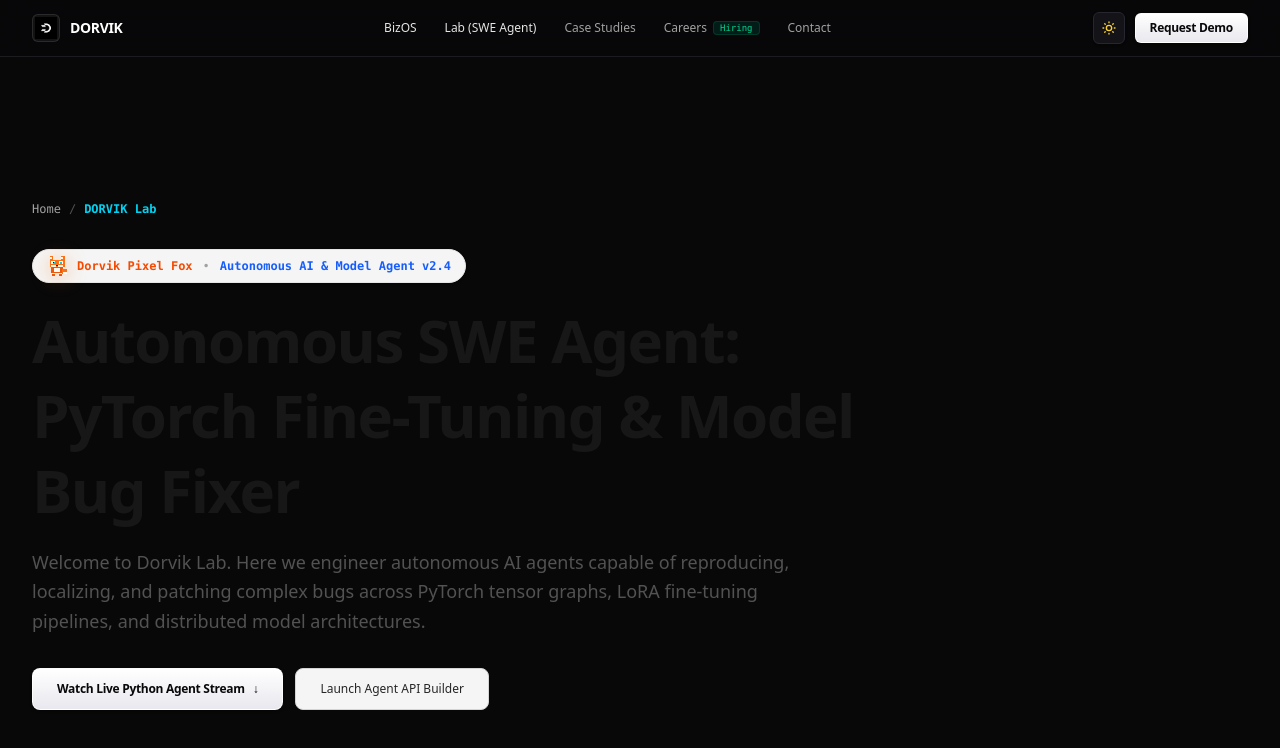
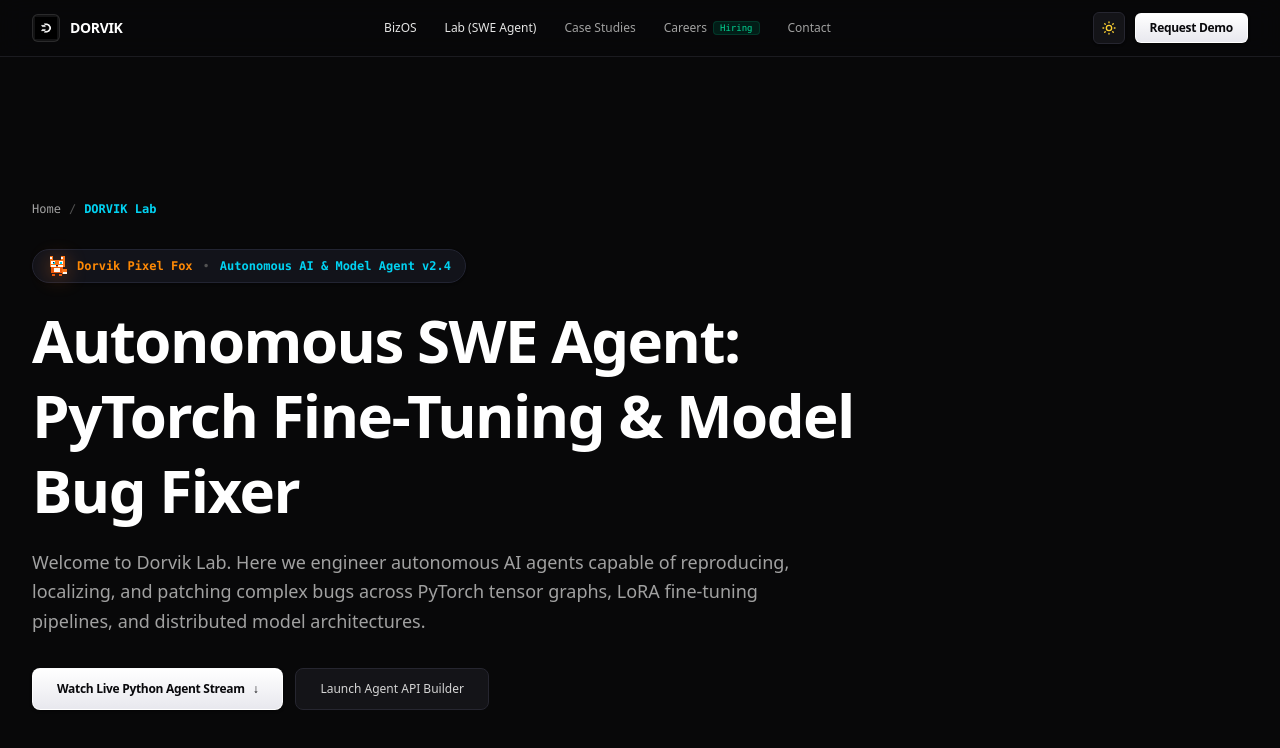
Before and after one commit to seaman7/dorvik, a Next.js app: page /lab in a window 1280 px wide. Shown: the top 748 px of the page. Built offline with nearby package versions, Linux system fonts and the light colour scheme.

Commit message:
Fix full-page Day Mode contrast: eliminate dark footer void and restore pristine light theme across all sections

```diff
--- a/src/app/globals.css
+++ b/src/app/globals.css
@@ -1,5 +1,7 @@
 @import url('https://fonts.googleapis.com/css2?family=Roboto+Mono:ital,wght@0,300;0,400;0,500;0,600;0,700;1,400&family=Geist+Mono:wght@400;500;600;700&family=Inter:wght@400;500;600;700;800;900&display=swap');
 @import "tailwindcss";
+
+@custom-variant dark (&:where([data-theme=dark], [data-theme=dark] *, .dark, .dark *));
 
 @layer base {
   :root {
@@ -306,17 +308,25 @@
 }
 
 /* Surface Cards in Light Mode */
+html.light .bg-\[\#050508\],
 html.light .bg-\[\#0C0C10\],
 html.light .bg-\[\#0E0E12\],
 html.light .bg-\[\#0B0B0E\],
 html.light .bg-\[\#080809\],
 html.light .bg-\[\#08080A\],
 html.light .bg-\[\#101016\],
+html.light .bg-\[\#111116\],
 html.light .bg-\[\#121216\],
+html.light .bg-\[\#12131A\],
+html.light .bg-\[\#12131C\],
 html.light .bg-\[\#131317\],
 html.light .bg-\[\#141418\],
 html.light .bg-\[\#1a1a22\],
 html.light .bg-\[\#0C0C12\],
+html.light .bg-\[\#0D0D11\],
+html.light .bg-\[\#130825\],
+html.light .bg-\[\#22074f\],
+html.light .bg-\[\#09051c\],
 html.light .bg-black,
 html.light .bg-black\/40,
 html.light .bg-black\/50,
@@ -328,24 +338,83 @@
 html.light .bg-neutral-900\/50,
 html.light .bg-neutral-900\/60,
 html.light .bg-neutral-900\/90,
+html.light .bg-neutral-950,
+html[data-theme="light"] .bg-\[\#050508\],
 html[data-theme="light"] .bg-\[\#0C0C10\],
 html[data-theme="light"] .bg-\[\#0E0E12\],
 html[data-theme="light"] .bg-\[\#0B0B0E\],
 html[data-theme="light"] .bg-\[\#080809\],
 html[data-theme="light"] .bg-\[\#08080A\],
 html[data-theme="light"] .bg-\[\#101016\],
+html[data-theme="light"] .bg-\[\#111116\],
 html[data-theme="light"] .bg-\[\#121216\],
+html[data-theme="light"] .bg-\[\#12131A\],
+html[data-theme="light"] .bg-\[\#12131C\],
 html[data-theme="light"] .bg-\[\#131317\],
 html[data-theme="light"] .bg-\[\#141418\],
 html[data-theme="light"] .bg-\[\#1a1a22\],
 html[data-theme="light"] .bg-\[\#0C0C12\],
+html[data-theme="light"] .bg-\[\#0D0D11\],
+html[data-theme="light"] .bg-\[\#130825\],
+html[data-theme="light"] .bg-\[\#22074f\],
+html[data-theme="light"] .bg-\[\#09051c\],
+html[data-theme="light"] .bg-black,
 html[data-theme="light"] .bg-neutral-900,
 html[data-theme="light"] .bg-neutral-900\/40,
 html[data-theme="light"] .bg-neutral-900\/50,
 html[data-theme="light"] .bg-neutral-900\/60,
-html[data-theme="light"] .bg-neutral-900\/90 {
+html[data-theme="light"] .bg-neutral-900\/90,
+html[data-theme="light"] .bg-neutral-950 {
   background-color: #FFFFFF !important;
   color: #18181B !important;
+}
+
+/* Light Theme Footer System (Fixes bottom black screen) */
+html.light footer,
+html[data-theme="light"] footer {
+  background-color: #FAFAFC !important;
+  border-top: 1px solid #E4E4E7 !important;
+  color: #3F3F46 !important;
+}
+
+html.light footer .bg-\[\#050508\],
+html[data-theme="light"] footer .bg-\[\#050508\],
+html.light footer .bg-\[\#0C0C12\],
+html[data-theme="light"] footer .bg-\[\#0C0C12\] {
+  background-color: #FFFFFF !important;
+}
+
+html.light footer .border-white\/\[0\.08\],
+html.light footer .border-white\/10,
+html.light footer .border-white\/15,
+html[data-theme="light"] footer .border-white\/\[0\.08\],
+html[data-theme="light"] footer .border-white\/10,
+html[data-theme="light"] footer .border-white\/15 {
+  border-color: #E4E4E7 !important;
+}
+
+html.light footer h2,
+html.light footer h3,
+html.light footer h4,
+html[data-theme="light"] footer h2,
+html[data-theme="light"] footer h3,
+html[data-theme="light"] footer h4 {
+  color: #09090B !important;
+}
+
+html.light footer p,
+html[data-theme="light"] footer p {
+  color: #52525B !important;
+}
+
+html.light footer a:not(.btn-light-refined),
+html[data-theme="light"] footer a:not(.btn-light-refined) {
+  color: #52525B !important;
+}
+
+html.light footer a:not(.btn-light-refined):hover,
+html[data-theme="light"] footer a:not(.btn-light-refined):hover {
+  color: #09090B !important;
 }
 
 /* Light Theme Borders */
--- a/src/app/lab/page.jsx
+++ b/src/app/lab/page.jsx
@@ -6,20 +6,20 @@
 
 export default function DorvikLabPage() {
   return (
-    <div className="min-h-screen bg-[#080809] text-neutral-200 pt-28 sm:pt-36 pb-28 font-sans antialiased">
+    <div className="min-h-screen bg-[#FAFAFC] dark:bg-[#080809] text-neutral-900 dark:text-neutral-200 pt-28 sm:pt-36 pb-28 font-sans antialiased transition-colors">
       <div className="max-w-7xl mx-auto px-4 sm:px-6 lg:px-8">
         {/* Navigation Breadcrumbs */}
-        <div className="flex items-center gap-2 text-xs font-mono text-neutral-400 mb-8">
-          <Link href="/" className="hover:text-white transition-colors">
+        <div className="flex items-center gap-2 text-xs font-mono text-neutral-600 dark:text-neutral-400 mb-8">
+          <Link href="/" className="hover:text-neutral-900 dark:hover:text-white transition-colors">
             Home
           </Link>
-          <span className="text-neutral-600">/</span>
-          <span className="text-cyan-400 font-semibold">DORVIK Lab</span>
+          <span className="text-neutral-400 dark:text-neutral-600">/</span>
+          <span className="text-blue-600 dark:text-cyan-400 font-semibold">DORVIK Lab</span>
         </div>
 
         {/* Lab Hero Header */}
         <div className="max-w-4xl mb-12">
-          <div className="inline-flex items-center gap-2.5 px-3.5 py-1.5 rounded-full bg-neutral-100 dark:bg-[#12131A] border border-neutral-200 dark:border-[#222432] mb-5 text-xs font-mono text-neutral-800 dark:text-neutral-300 shadow-sm">
+          <div className="inline-flex items-center gap-2.5 px-3.5 py-1.5 rounded-full bg-white dark:bg-[#12131A] border border-neutral-200 dark:border-[#222432] mb-5 text-xs font-mono text-neutral-800 dark:text-neutral-300 shadow-sm transition-colors">
             <div className="w-5 h-5 shrink-0">
               <DorvikPixelFox className="w-full h-full" />
             </div>
@@ -99,56 +99,56 @@
         </div>
 
         {/* Technical Architecture Breakdown */}
-        <div className="bg-[#0C0C10] border border-[#1e1e26] rounded-2xl p-8 sm:p-12 mb-20 shadow-xl">
+        <div className="bg-white dark:bg-[#0C0C10] border border-neutral-200 dark:border-[#1e1e26] rounded-2xl p-8 sm:p-12 mb-20 shadow-sm dark:shadow-xl transition-colors">
           <div className="max-w-2xl mb-10">
-            <span className="text-[11px] font-mono text-neutral-400 uppercase tracking-widest font-semibold block mb-2">
+            <span className="text-[11px] font-mono text-neutral-500 dark:text-neutral-400 uppercase tracking-widest font-semibold block mb-2">
               AGENT ARCHITECTURE
             </span>
-            <h2 className="text-2xl sm:text-3xl font-bold text-white tracking-tight">
+            <h2 className="text-2xl sm:text-3xl font-bold text-neutral-900 dark:text-white tracking-tight">
               Deterministic Neuro-Symbolic Code Synthesis
             </h2>
-            <p className="text-xs sm:text-sm text-neutral-400 mt-2 leading-relaxed">
+            <p className="text-xs sm:text-sm text-neutral-600 dark:text-neutral-400 mt-2 leading-relaxed">
               Unlike stochastic LLM text wrappers, Dorvik combines symbolic compiler-level AST analysis with sandboxed execution to guarantee zero hallucinations and zero regressions.
             </p>
           </div>
 
           <div className="grid grid-cols-1 md:grid-cols-4 gap-4">
-            <div className="p-5 rounded-xl bg-[#111116] border border-[#1e1e26]">
-              <div className="text-xs font-mono font-bold text-cyan-400 mb-3">
+            <div className="p-5 rounded-xl bg-[#F8FAFC] dark:bg-[#111116] border border-neutral-200 dark:border-[#1e1e26] transition-colors shadow-xs">
+              <div className="text-xs font-mono font-bold text-blue-600 dark:text-cyan-400 mb-3">
                 01 &bull; Static Analysis
               </div>
-              <h3 className="text-sm font-bold text-white mb-1">AST Graph Traversal</h3>
-              <p className="text-xs text-neutral-400 leading-relaxed">
+              <h3 className="text-sm font-bold text-neutral-900 dark:text-white mb-1">AST Graph Traversal</h3>
+              <p className="text-xs text-neutral-600 dark:text-neutral-400 leading-relaxed">
                 Parses repository into abstract syntax graphs to isolate dependency trees, typing mismatches, and tainted variable scope.
               </p>
             </div>
 
-            <div className="p-5 rounded-xl bg-[#111116] border border-[#1e1e26]">
-              <div className="text-xs font-mono font-bold text-cyan-400 mb-3">
+            <div className="p-5 rounded-xl bg-[#F8FAFC] dark:bg-[#111116] border border-neutral-200 dark:border-[#1e1e26] transition-colors shadow-xs">
+              <div className="text-xs font-mono font-bold text-blue-600 dark:text-cyan-400 mb-3">
                 02 &bull; Isolation
               </div>
-              <h3 className="text-sm font-bold text-white mb-1">MicroVM Sandboxing</h3>
-              <p className="text-xs text-neutral-400 leading-relaxed">
+              <h3 className="text-sm font-bold text-neutral-900 dark:text-white mb-1">MicroVM Sandboxing</h3>
+              <p className="text-xs text-neutral-600 dark:text-neutral-400 leading-relaxed">
                 Spins up isolated Firecracker microVMs in sub-seconds to run failing test suites and verify bug reproduction.
               </p>
             </div>
 
-            <div className="p-5 rounded-xl bg-[#111116] border border-[#1e1e26]">
-              <div className="text-xs font-mono font-bold text-cyan-400 mb-3">
+            <div className="p-5 rounded-xl bg-[#F8FAFC] dark:bg-[#111116] border border-neutral-200 dark:border-[#1e1e26] transition-colors shadow-xs">
+              <div className="text-xs font-mono font-bold text-blue-600 dark:text-cyan-400 mb-3">
                 03 &bull; Patching
               </div>
-              <h3 className="text-sm font-bold text-white mb-1">Surgical Diff Gen</h3>
-              <p className="text-xs text-neutral-400 leading-relaxed">
-                Produces minimal git diffs adhering strictly to the repository&apos;s code style, linter rules, and TypeScript interfaces.
+              <h3 className="text-sm font-bold text-neutral-900 dark:text-white mb-1">Surgical Diff Gen</h3>
+              <p className="text-xs text-neutral-600 dark:text-neutral-400 leading-relaxed">
+                Produces minimal git diffs adhering strictly to the repository&apos;s code style, linter rules, and typing interfaces.
               </p>
             </div>
 
-            <div className="p-5 rounded-xl bg-[#111116] border border-[#1e1e26]">
-              <div className="text-xs font-mono font-bold text-cyan-400 mb-3">
+            <div className="p-5 rounded-xl bg-[#F8FAFC] dark:bg-[#111116] border border-neutral-200 dark:border-[#1e1e26] transition-colors shadow-xs">
+              <div className="text-xs font-mono font-bold text-blue-600 dark:text-cyan-400 mb-3">
                 04 &bull; Validation
               </div>
-              <h3 className="text-sm font-bold text-white mb-1">Regression Harness</h3>
-              <p className="text-xs text-neutral-400 leading-relaxed">
+              <h3 className="text-sm font-bold text-neutral-900 dark:text-white mb-1">Regression Harness</h3>
+              <p className="text-xs text-neutral-600 dark:text-neutral-400 leading-relaxed">
                 Re-executes the full test suite in parallel. If all checks pass, opens a verified Pull Request with full context.
               </p>
             </div>
@@ -157,10 +157,10 @@
 
         {/* Call to Action for Tech Teams */}
         <div className="text-center max-w-xl mx-auto">
-          <h3 className="text-xl font-bold text-white mb-2">
+          <h3 className="text-xl font-bold text-neutral-900 dark:text-white mb-2">
             Deploy the Dorvik Agent in Your Engineering CI/CD
           </h3>
-          <p className="text-xs sm:text-sm text-neutral-400 mb-6 leading-relaxed">
+          <p className="text-xs sm:text-sm text-neutral-600 dark:text-neutral-400 mb-6 leading-relaxed">
             We partner with software engineering organizations to deploy autonomous bug-fixing agents directly into GitHub, GitLab, and Bitbucket pipelines.
           </p>
           <Link
--- a/src/app/layout.jsx
+++ b/src/app/layout.jsx
@@ -58,7 +58,7 @@
 export default function RootLayout({ children }) {
   return (
     <html lang="en" className="scroll-smooth">
-      <body className="min-h-screen bg-[#08080A] text-neutral-200 antialiased selection:bg-cyan-500 selection:text-black font-sans transition-colors duration-200">
+      <body className="min-h-screen bg-[#FAFAFC] dark:bg-[#08080A] text-neutral-900 dark:text-neutral-200 antialiased selection:bg-cyan-500 selection:text-black font-sans transition-colors duration-200">
         <ThemeProvider>
           {/* Accessible Skip Link */}
           <a
--- a/src/components/home/DorvikFooter.jsx
+++ b/src/components/home/DorvikFooter.jsx
@@ -6,14 +6,14 @@
 
 export function DorvikFooter() {
   return (
-    <footer className="w-full bg-[#050508] border-t border-white/[0.08] font-sans text-neutral-300 pt-16 pb-14">
+    <footer className="w-full bg-[#FAFAFC] dark:bg-[#050508] border-t border-neutral-200 dark:border-white/[0.08] font-sans text-neutral-600 dark:text-neutral-300 pt-16 pb-14 transition-colors">
       <div className="max-w-7xl mx-auto px-4 sm:px-6 lg:px-8">
         {/* Pre-Footer Action Banner */}
-        <div className="bg-[#0C0C12] border border-white/10 rounded-3xl p-8 sm:p-12 mb-16 text-center relative overflow-hidden shadow-2xl">
+        <div className="bg-white dark:bg-[#0C0C12] border border-neutral-200 dark:border-white/10 rounded-3xl p-8 sm:p-12 mb-16 text-center relative overflow-hidden shadow-xl dark:shadow-2xl transition-colors">
           <div className="absolute top-0 right-1/4 w-96 h-48 bg-cyan-500/10 rounded-full blur-3xl pointer-events-none" />
 
           <div className="max-w-2xl mx-auto relative z-10">
-            <div className="w-12 h-12 bg-white/5 border border-white/10 rounded-xl flex items-center justify-center mx-auto mb-5">
+            <div className="w-12 h-12 bg-neutral-100 dark:bg-white/5 border border-neutral-200 dark:border-white/10 rounded-xl flex items-center justify-center mx-auto mb-5 shadow-sm">
               <Image
                 src="/dorvik-logo.png"
                 alt="Dorvik"
@@ -22,22 +22,22 @@
                 className="object-contain"
               />
             </div>
-            <h2 className="text-2xl sm:text-3xl lg:text-4xl font-extrabold text-white tracking-tight mb-3">
+            <h2 className="text-2xl sm:text-3xl lg:text-4xl font-extrabold text-neutral-900 dark:text-white tracking-tight mb-3">
               Build resilient web systems &amp; eliminate bug backlogs
             </h2>
-            <p className="text-neutral-400 text-sm sm:text-base mb-8 leading-relaxed">
+            <p className="text-neutral-600 dark:text-neutral-400 text-sm sm:text-base mb-8 leading-relaxed">
               Custom software engineering and autonomous agent reliability pipelines trusted by global enterprises and scale-ups.
             </p>
             <div className="flex flex-wrap items-center justify-center gap-3">
               <Link
                 href="/contact"
-                className="px-5 py-2.5 rounded-xl bg-white text-black hover:bg-neutral-200 text-sm font-semibold transition-all shadow-md"
+                className="px-5 py-2.5 rounded-xl bg-neutral-900 text-white hover:bg-black dark:bg-white dark:text-black dark:hover:bg-neutral-200 text-sm font-semibold transition-all shadow-md"
               >
                 Contact Engineering Team
               </Link>
               <Link
                 href="/careers"
-                className="px-5 py-2.5 rounded-xl bg-white/[0.06] hover:bg-white/[0.1] text-white border border-white/15 text-sm font-semibold transition-colors"
+                className="px-5 py-2.5 rounded-xl bg-neutral-100 hover:bg-neutral-200 text-neutral-800 dark:bg-white/[0.06] dark:hover:bg-white/[0.1] dark:text-white border border-neutral-300 dark:border-white/15 text-sm font-semibold transition-colors"
               >
                 Explore Open Positions
               </Link>
@@ -46,11 +46,11 @@
         </div>
 
         {/* Footer Navigation Columns */}
-        <div className="grid grid-cols-1 md:grid-cols-4 gap-10 pb-12 border-b border-white/[0.08]">
+        <div className="grid grid-cols-1 md:grid-cols-4 gap-10 pb-12 border-b border-neutral-200 dark:border-white/[0.08]">
           {/* Brand Info */}
           <div className="space-y-4 md:col-span-1">
             <div className="flex items-center gap-3">
-              <div className="w-7 h-7 relative flex items-center justify-center bg-white/[0.06] border border-white/10 rounded-md">
+              <div className="w-7 h-7 relative flex items-center justify-center bg-neutral-100 dark:bg-white/[0.06] border border-neutral-200 dark:border-white/10 rounded-md">
                 <Image
                   src="/dorvik-logo.png"
                   alt="Dorvik"
@@ -59,53 +59,53 @@
                   className="object-contain"
                 />
               </div>
-              <span className="font-bold text-white text-base tracking-wider">
+              <span className="font-bold text-neutral-900 dark:text-white text-base tracking-wider">
                 DORVIK
               </span>
             </div>
-            <p className="text-xs text-neutral-400 leading-relaxed max-w-xs">
+            <p className="text-xs text-neutral-600 dark:text-neutral-400 leading-relaxed max-w-xs">
               Autonomous software engineering and custom web development studio based in Bangladesh, serving global production platforms.
             </p>
-            <div className="inline-flex items-center gap-2 text-[11px] font-mono text-emerald-400 bg-emerald-500/10 px-2.5 py-1 rounded-md border border-emerald-500/20">
-              <span className="w-1.5 h-1.5 rounded-full bg-emerald-400 inline-block" />
+            <div className="inline-flex items-center gap-2 text-[11px] font-mono text-emerald-700 dark:text-emerald-400 bg-emerald-50 dark:bg-emerald-500/10 px-2.5 py-1 rounded-md border border-emerald-200 dark:border-emerald-500/20">
+              <span className="w-1.5 h-1.5 rounded-full bg-emerald-500 inline-block" />
               <span>All Systems Operational</span>
             </div>
           </div>
 
           {/* Solutions Column */}
           <div>
-            <h4 className="text-xs font-mono uppercase tracking-wider text-white font-bold mb-4">
+            <h4 className="text-xs font-mono uppercase tracking-wider text-neutral-900 dark:text-white font-bold mb-4">
               Products &amp; Capabilities
             </h4>
-            <ul className="space-y-2.5 text-xs text-neutral-400">
+            <ul className="space-y-2.5 text-xs text-neutral-600 dark:text-neutral-400">
               <li>
-                <Link href="/bizos" className="text-white hover:text-cyan-400 font-semibold transition-colors flex items-center gap-1.5">
+                <Link href="/bizos" className="text-neutral-900 dark:text-white hover:text-cyan-600 dark:hover:text-cyan-400 font-semibold transition-colors flex items-center gap-1.5">
                   <span>BizOS (AI Business OS)</span>
-                  <span className="text-[10px] font-mono text-cyan-300 bg-cyan-500/15 px-1 py-0.2 rounded border border-cyan-500/30">
+                  <span className="text-[10px] font-mono text-cyan-700 dark:text-cyan-300 bg-cyan-50 dark:bg-cyan-500/15 px-1 py-0.2 rounded border border-cyan-200 dark:border-cyan-500/30">
                     Flagship
                   </span>
                 </Link>
               </li>
               <li>
-                <Link href="/#projects" className="hover:text-white transition-colors">
+                <Link href="/#projects" className="hover:text-neutral-900 dark:hover:text-white transition-colors">
                   Web &amp; Full-Stack Engineering
                 </Link>
               </li>
               <li>
-                <Link href="/lab" className="text-white hover:text-purple-400 font-semibold transition-colors flex items-center gap-1.5">
+                <Link href="/lab" className="text-neutral-900 dark:text-white hover:text-purple-600 dark:hover:text-purple-400 font-semibold transition-colors flex items-center gap-1.5">
                   <span>Dorvik Lab (AI Bug Fixer)</span>
-                  <span className="text-[10px] font-mono text-purple-300 bg-purple-500/15 px-1 py-0.2 rounded border border-purple-500/30">
+                  <span className="text-[10px] font-mono text-purple-700 dark:text-purple-300 bg-purple-50 dark:bg-purple-500/15 px-1 py-0.2 rounded border border-purple-200 dark:border-purple-500/30">
                     R&amp;D
                   </span>
                 </Link>
               </li>
               <li>
-                <Link href="/#projects" className="hover:text-white transition-colors">
+                <Link href="/#projects" className="hover:text-neutral-900 dark:hover:text-white transition-colors">
                   Distributed Cloud &amp; Microservices
                 </Link>
               </li>
               <li>
-                <Link href="/#projects" className="hover:text-white transition-colors">
+                <Link href="/#projects" className="hover:text-neutral-900 dark:hover:text-white transition-colors">
                   Custom LLM &amp; Code Intelligence
                 </Link>
               </li>
@@ -114,30 +114,30 @@
 
           {/* Company Column */}
           <div>
-            <h4 className="text-xs font-mono uppercase tracking-wider text-white font-bold mb-4">
+            <h4 className="text-xs font-mono uppercase tracking-wider text-neutral-900 dark:text-white font-bold mb-4">
               Company
             </h4>
-            <ul className="space-y-2.5 text-xs text-neutral-400">
+            <ul className="space-y-2.5 text-xs text-neutral-600 dark:text-neutral-400">
               <li>
-                <Link href="/#case-studies" className="hover:text-white transition-colors">
+                <Link href="/#case-studies" className="hover:text-neutral-900 dark:hover:text-white transition-colors">
                   Enterprise Case Studies
                 </Link>
               </li>
               <li>
-                <Link href="/careers" className="hover:text-white transition-colors flex items-center gap-1.5">
+                <Link href="/careers" className="hover:text-neutral-900 dark:hover:text-white transition-colors flex items-center gap-1.5">
                   <span>Careers</span>
-                  <span className="text-[10px] font-mono text-emerald-400 bg-emerald-500/15 px-1 py-0.2 rounded border border-emerald-500/30">
+                  <span className="text-[10px] font-mono text-emerald-700 dark:text-emerald-400 bg-emerald-50 dark:bg-emerald-500/15 px-1 py-0.2 rounded border border-emerald-200 dark:border-emerald-500/30">
                     Hiring
                   </span>
                 </Link>
               </li>
               <li>
-                <Link href="/#plans" className="hover:text-white transition-colors">
+                <Link href="/#plans" className="hover:text-neutral-900 dark:hover:text-white transition-colors">
                   Engagement &amp; Pricing
                 </Link>
               </li>
               <li>
-                <Link href="/contact" className="hover:text-white transition-colors">
+                <Link href="/contact" className="hover:text-neutral-900 dark:hover:text-white transition-colors">
                   Contact &amp; Inquiries
                 </Link>
               </li>
@@ -146,16 +146,16 @@
 
           {/* Social & Connect Column */}
           <div>
-            <h4 className="text-xs font-mono uppercase tracking-wider text-white font-bold mb-4">
+            <h4 className="text-xs font-mono uppercase tracking-wider text-neutral-900 dark:text-white font-bold mb-4">
               Connect
             </h4>
-            <ul className="space-y-2.5 text-xs text-neutral-400">
+            <ul className="space-y-2.5 text-xs text-neutral-600 dark:text-neutral-400">
               <li>
                 <a
                   href="https://github.com/dorvik"
                   target="_blank"
                   rel="noopener noreferrer"
-                  className="hover:text-white transition-colors flex items-center gap-1.5"
+                  className="hover:text-neutral-900 dark:hover:text-white transition-colors flex items-center gap-1.5"
                 >
                   <svg className="w-3.5 h-3.5" viewBox="0 0 24 24" fill="none" stroke="currentColor" strokeWidth="2">
                     <path d="M15 22v-4a4.8 4.8 0 0 0-1-3.5c3 0 6-2 6-5.5.08-1.25-.27-2.48-1-3.5.28-1.15.28-2.35 0-3.5 0 0-1 0-3 1.5-2.64-.5-5.36-.5-8 0C6 2 5 2 5 2c-.3 1.15-.3 2.35 0 3.5A5.403 5.403 0 0 0 4 9c0 3.5 3 5.5 6 5.5-.39.49-.68 1.05-.85 1.65-.17.6-.22 1.23-.15 1.85v4" />
@@ -169,7 +169,7 @@
                   href="https://www.linkedin.com/company/dorvik"
                   target="_blank"
                   rel="noopener noreferrer"
-                  className="hover:text-white transition-colors flex items-center gap-1.5"
+                  className="hover:text-neutral-900 dark:hover:text-white transition-colors flex items-center gap-1.5"
                 >
                   <svg className="w-3.5 h-3.5" viewBox="0 0 24 24" fill="none" stroke="currentColor" strokeWidth="2">
                     <path d="M16 8a6 6 0 0 1 6 6v7h-4v-7a2 2 0 0 0-2-2 2 2 0 0 0-2 2v7h-4v-7a6 6 0 0 1 6-6z" />
@@ -182,7 +182,7 @@
               <li>
                 <a
                   href="mailto:contact@dorvik.com"
-                  className="hover:text-white transition-colors"
+                  className="hover:text-neutral-900 dark:hover:text-white transition-colors"
                 >
                   contact@dorvik.com
                 </a>
```
